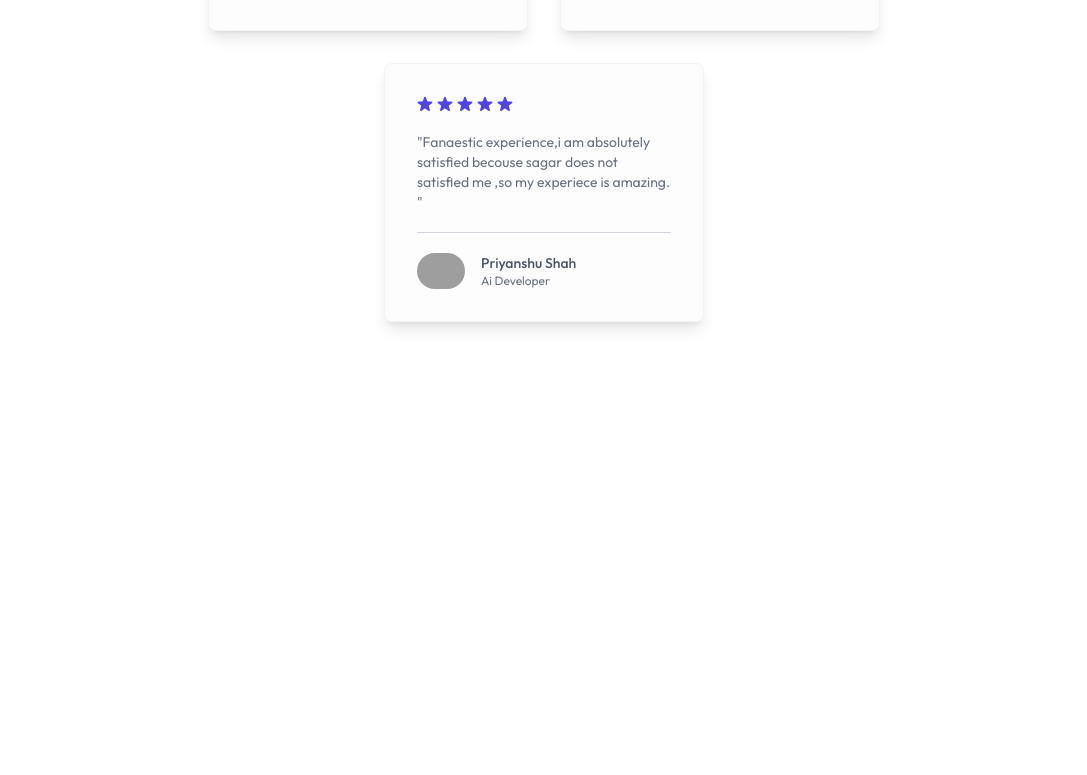
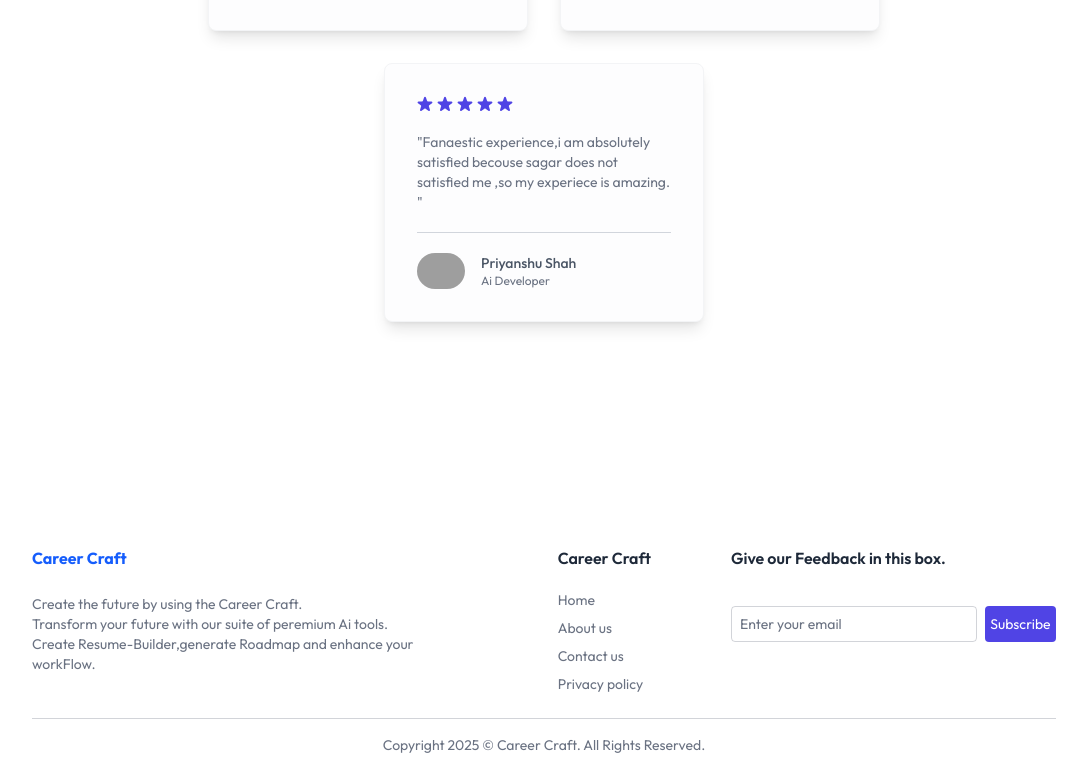
Before and after one commit to Himanshukabsuri/CareerCraft, a React (Vite) app in the folder Frontend/: page / in a window 1280 px wide. Shown: the part 2276-3051 px from the top of the page, without its empty margins (96-1183 px from the left). Before the commit the page ends 2710 px from the top, so only its background shows below. Built offline with nearby package versions, Linux system fonts and the light colour scheme; grey boxes are pictures that could not be loaded.

Commit message:
add the footer

```diff
--- a/Frontend/src/App.jsx
+++ b/Frontend/src/App.jsx
@@ -2,12 +2,21 @@
 import { Route,Routes } from 'react-router-dom'
 import Home from './pages/Home'
 import Tools from './components/Tools'
+
+import Dashboard from './pages/Dashboard'
+
+
 const App = () => {
   return (
     <div>
       <Routes>
         <Route path='/' element={<Home />} />
         <Route path='/tools' element={<Tools />} />
+        <Route path='/dashboard' element={<Dashboard/>}/>
+
+
+
+
       </Routes>
     </div>
   )
--- /dev/null
+++ b/Frontend/src/components/Footer.jsx
@@ -0,0 +1,51 @@
+import React from 'react';
+
+
+const Footer = () => {
+  return (
+    <footer className="px-6 md:px-16 lg:px-24 xl:px-32 pt-8 w-full text-gray-500 mt-20">
+      <div className="flex flex-col md:flex-row justify-between w-full gap-10 border-b border-gray-500/30 pb-6">
+        <div className="md:max-w-96">
+
+            <h1 className='font-bold text-blue-600 big-heading'>Career Craft</h1>
+
+          <h4 className="mt-6 text-sm">
+            Create the future by using the Career Craft.<br/>
+            Transform your future with our suite of peremium Ai tools.
+                Create Resume-Builder,generate Roadmap and enhance your workFlow.
+          </h4>
+        </div>
+        <div className="flex-1 flex items-start md:justify-end gap-20">
+          <div>
+            <h2 className="font-semibold mb-5 text-gray-800">Career Craft</h2>
+            <ul className="text-sm space-y-2">
+              <li><a href="#">Home</a></li>
+              <li><a href="#">About us</a></li>
+              <li><a href="#">Contact us</a></li>
+              <li><a href="#">Privacy policy</a></li>
+            </ul>
+          </div>
+          <div>
+            <h2 className="font-semibold text-gray-800 mb-5">Give our Feedback in this box.</h2>
+            <div className="text-sm space-y-2">
+
+              <div className="flex items-center gap-2 pt-4">
+                <input
+                  className="border border-gray-500/30 placeholder-gray-500 focus:ring-2 ring-indigo-600 outline-none w-full max-w-64 h-9 rounded px-2"
+                  type="email"
+                  placeholder="Enter your email"
+                />
+                <button className="bg-primary w-24 h-9 text-white rounded cursor-pointer">Subscribe</button>
+              </div>
+            </div>
+          </div>
+        </div>
+      </div>
+      <p className="pt-4 text-center text-xs md:text-sm pb-5">
+        Copyright 2025 © Career Craft. All Rights Reserved.
+      </p>
+    </footer>
+  );
+};
+
+export default Footer
--- a/Frontend/src/components/Hero.jsx
+++ b/Frontend/src/components/Hero.jsx
@@ -1,8 +1,11 @@
 import React from 'react'
+import { useNavigate } from 'react-router-dom'
 
 import bg from '../assets/bg.jpg'
 import user_group from '../assets/user_group.png'
 const Hero = () => {
+
+    const navigate = useNavigate();
   return (
     <div style={{ backgroundImage: `url(${bg})` }} className='px-4 sm:px-20 xl:px-32 relative inline-flex flex-col w-full justify-center  bg-cover bg-no-repeat min-h-screen'>
 
@@ -13,7 +16,7 @@
             </p>
         </div>
         <div className='flex flex-wrap justify-center gap-4 text-sm max-sm:text-xs'>
-            <button  className='bg-primary text-white px-10 py-3 rounded-lg
+            <button onClick={()=>navigate('/dashboard')}  className='bg-primary text-white px-10 py-3 rounded-lg
             hover:scale-102 active:scale-95 transition cursor-pointer'>
                 Start Creating Now
             </button>
--- a/Frontend/src/components/Navbar.jsx
+++ b/Frontend/src/components/Navbar.jsx
@@ -1,9 +1,11 @@
 import React, { useState } from "react";
 import logo from '../assets/logoo.png'
 import Login from '../components/Login'
+import { useNavigate } from "react-router-dom";
 
 
 const Navbar = () => {
+  const navigate = useNavigate
   const [open, setOpen] = useState(false);
   const LoginSignUp = ()=>{
     const [action ,setAction] = useState("Sign up");
@@ -15,7 +17,7 @@
       {/* Navbar */}
       <div className='fixed h-26 z-5 w-full backdrop-blur-2xl flex justify-between items-center py-3 px-4 sm:px-20 xl:px-32 '>
 
-            <img src={logo} alt="logo" className=' w-32 sm:w-44 cursor-pointer'  />
+            <img src={logo} alt="logo" className=' w-32 sm:w-44 cursor-pointer' onClick={()=>navigate('/')}  />
 
 
 
--- /dev/null
+++ b/Frontend/src/pages/Dashboard.jsx
@@ -0,0 +1,11 @@
+import React from 'react'
+
+const Dashboard = () => {
+  return (
+    <div>
+
+    </div>
+  )
+}
+
+export default Dashboard
--- a/Frontend/src/pages/Home.jsx
+++ b/Frontend/src/pages/Home.jsx
@@ -3,6 +3,7 @@
 import Hero from '../components/Hero'
 import Tools from '../components/Tools'
 import Feedback from '../components/Feedback'
+import Footer from '../components/Footer'
 
 const Home = () => {
   return (
@@ -11,6 +12,7 @@
         <Hero/>
         <Tools/>
         <Feedback/>
+        <Footer/>
     </div>
   )
 }
--- /dev/null
+++ b/Frontend/src/pages/ResumeBuilder.jsx
@@ -0,0 +1,11 @@
+import React from 'react'
+
+const ResumeBuilder = () => {
+  return (
+    <div>
+
+    </div>
+  )
+}
+
+export default ResumeBuilder
```
